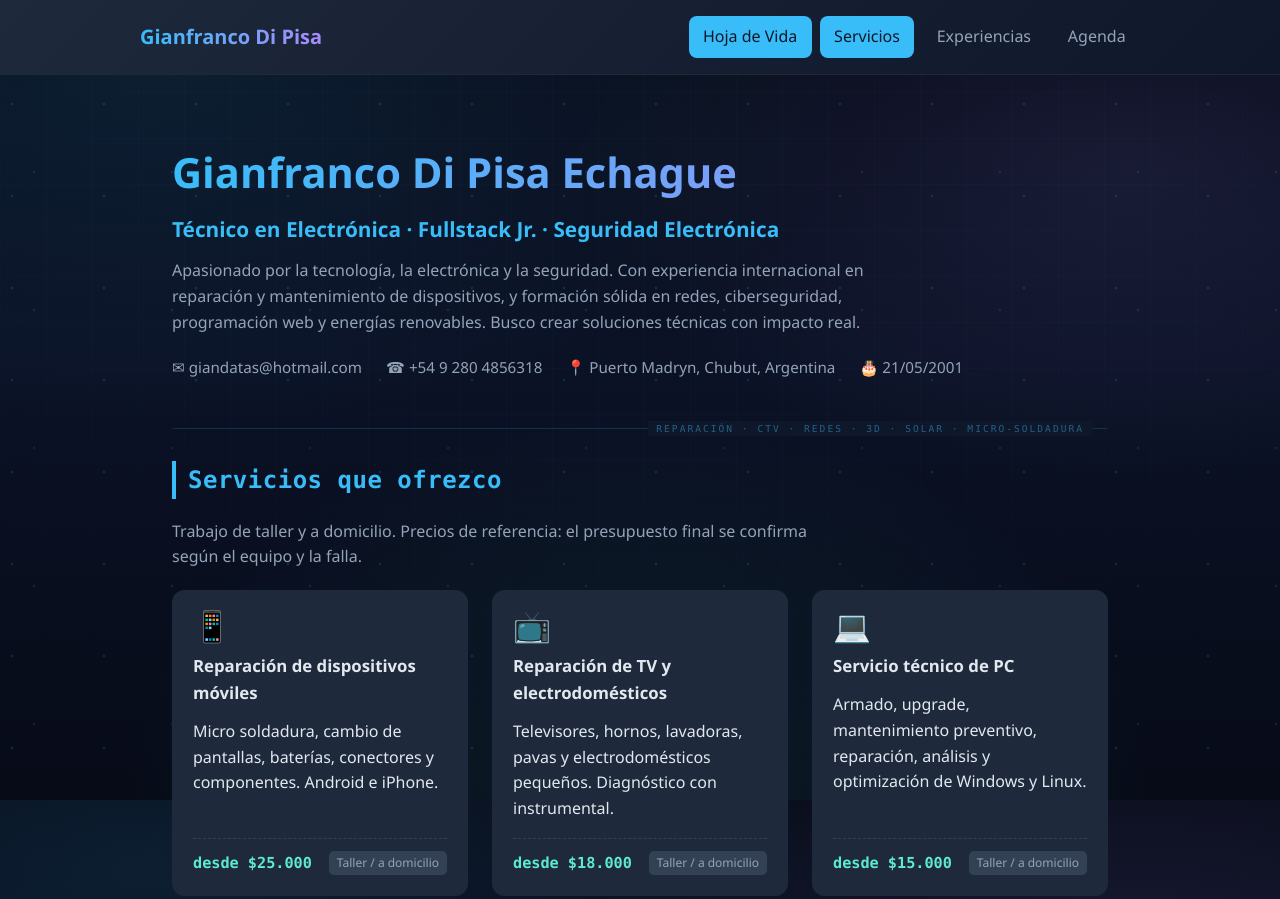
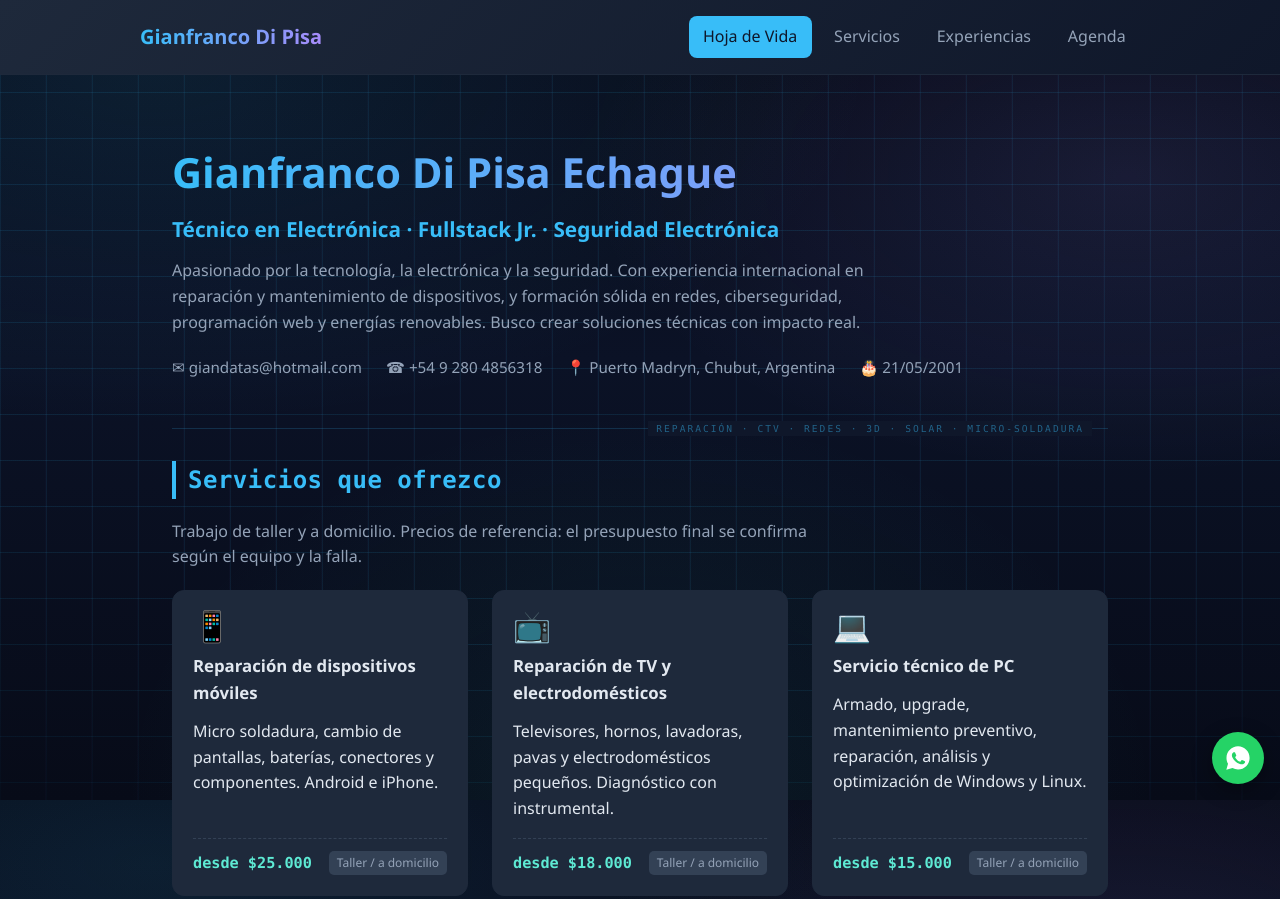
Before and after one commit to gican/portfolio, a website: page index.html in a window 1280 px wide. Shown: the top 899 px of the page. Drawn offline with Linux system fonts and the light colour scheme.

Commit message:
Fix thread history on login, nav duplication and add floating WhatsApp button
- Rewrite thread loading with proper subscription lifecycle so clients see their own history
- Skip private collection queries for guests (were causing permission errors)
- Clear admin panel and message listeners on session change
- Fix Servicios nav link duplicating Hoja de Vida active state
- Strengthen circuit background visibility
- Floating WhatsApp button on all pages

```diff
--- a/css/style.css
+++ b/css/style.css
@@ -454,13 +454,13 @@ body::before {
   inset: 0;
   pointer-events: none;
   z-index: 0;
-  opacity: 0.5;
+  opacity: 0.85;
   background-image:
-    linear-gradient(rgba(56, 189, 248, 0.055) 1px, transparent 1px),
-    linear-gradient(90deg, rgba(56, 189, 248, 0.055) 1px, transparent 1px);
+    linear-gradient(rgba(56, 189, 248, 0.10) 1px, transparent 1px),
+    linear-gradient(90deg, rgba(56, 189, 248, 0.10) 1px, transparent 1px);
   background-size: 46px 46px;
-  mask-image: radial-gradient(ellipse 90% 70% at 50% 25%, #000 40%, transparent 100%);
-  -webkit-mask-image: radial-gradient(ellipse 90% 70% at 50% 25%, #000 40%, transparent 100%);
+  mask-image: radial-gradient(ellipse 120% 90% at 50% 30%, #000 55%, transparent 100%);
+  -webkit-mask-image: radial-gradient(ellipse 120% 90% at 50% 30%, #000 55%, transparent 100%);
 }
 
 /* nodos / pads de circuito en las esquinas */
@@ -470,11 +470,19 @@ body::after {
   inset: 0;
   pointer-events: none;
   z-index: 0;
-  opacity: 0.32;
+  opacity: 0.6;
   background-image:
-    radial-gradient(circle at 12px 12px, rgba(56, 189, 248, 0.5) 1.5px, transparent 1.6px),
-    radial-gradient(circle at 34px 34px, rgba(167, 139, 250, 0.4) 1.5px, transparent 1.6px);
-  background-size: 92px 92px, 138px 138px;
+    radial-gradient(circle at 12px 12px, rgba(56, 189, 248, 0.75) 1.5px, transparent 1.6px),
+    radial-gradient(circle at 34px 34px, rgba(167, 139, 250, 0.6) 1.5px, transparent 1.6px),
+    radial-gradient(circle at 58px 58px, rgba(45, 212, 191, 0.45) 1.2px, transparent 1.3px);
+  background-size: 92px 92px, 138px 138px, 184px 184px;
+}
+
+/* Trazas de circuito: líneas que conectan los nodos */
+body::after {
+  background-image:
+    repeating-linear-gradient(0deg, transparent 0 45px, rgba(56, 189, 248, 0.05) 45px 46px),
+    repeating-linear-gradient(90deg, transparent 0 45px, rgba(167, 139, 250, 0.04) 45px 46px);
 }
 
 header, main, footer { position: relative; z-index: 1; }
@@ -599,6 +607,54 @@ h2 {
 
 .btn-ghost:hover {
   background: rgba(56, 189, 248, 0.12);
+}
+
+/* =========================================================
+   BOTONES FLOTANTES (WhatsApp / volver arriba)
+   ========================================================= */
+.float-actions {
+  position: fixed;
+  right: 1rem;
+  bottom: 1rem;
+  z-index: 60;
+  display: flex;
+  flex-direction: column;
+  gap: 0.6rem;
+}
+
+.float-btn {
+  width: 52px;
+  height: 52px;
+  border-radius: 50%;
+  display: flex;
+  align-items: center;
+  justify-content: center;
+  box-shadow: 0 6px 20px rgba(0, 0, 0, 0.35);
+  transition: transform 0.18s ease, box-shadow 0.18s ease;
+}
+
+.float-btn:hover {
+  transform: scale(1.08);
+}
+
+.float-btn svg {
+  width: 28px;
+  height: 28px;
+}
+
+.float-wa {
+  background: #25d366;
+  color: #fff;
+}
+
+.float-wa:hover {
+  box-shadow: 0 8px 26px rgba(37, 211, 102, 0.5);
+}
+
+@media (max-width: 600px) {
+  .float-actions { right: 0.75rem; bottom: 0.75rem; }
+  .float-btn { width: 48px; height: 48px; }
+  .float-btn svg { width: 26px; height: 26px; }
 }
 
 @media (max-width: 600px) {
--- a/index.html
+++ b/index.html
@@ -135,6 +135,7 @@
       .join("");
 
     renderGoUp();
+    renderFloatActions();
   </script>
 </body>
 </html>
--- a/js/ui.js
+++ b/js/ui.js
@@ -1,16 +1,40 @@
 function renderNav(active) {
   const links = [
     { href: "index.html", label: "Hoja de Vida" },
-    { href: "index.html#servicios", label: "Servicios" },
+    { href: "index.html#servicios", label: "Servicios", hash: "#servicios" },
     { href: "experiencias.html", label: "Experiencias" },
     { href: "blog.html", label: "Agenda" },
   ];
   return links
-    .map(
-      (l) =>
-        `<a href="${l.href}" class="${l.href.split("#")[0] === active ? "active" : ""}">${l.label}</a>`
-    )
+    .map(function (l) {
+      const page = l.href.split("#")[0];
+      let isActive = page === active;
+      // "index.html#servicios" only highlights on the home page AND when the
+      // servicios section is the one in view, so it never duplicates Hoja de Vida.
+      if (l.hash && isActive) {
+        isActive =
+          typeof window !== "undefined" &&
+          window.location.hash === l.hash &&
+          Boolean(document.getElementById("servicios"));
+      }
+      return (
+        '<a href="' + l.href + '" class="' + (isActive ? "active" : "") + '">' + l.label + "</a>"
+      );
+    })
     .join("");
+}
+
+function renderFloatActions() {
+  if (document.querySelector(".float-actions")) return;
+  var box = document.createElement("div");
+  box.className = "float-actions";
+  box.innerHTML =
+    '<a class="float-btn float-wa" href="https://wa.me/542804856318" target="_blank" rel="noopener" ' +
+    'aria-label="Escribime por WhatsApp" title="Escribime por WhatsApp">' +
+    '<svg viewBox="0 0 24 24" aria-hidden="true" focusable="false">' +
+    '<path fill="currentColor" d="M12.04 2C6.58 2 2.13 6.45 2.13 11.91c0 1.75.46 3.45 1.32 4.95L2 22l5.25-1.38a9.9 9.9 0 0 0 4.79 1.22h.01c5.46 0 9.91-4.45 9.91-9.91C21.96 6.45 17.5 2 12.04 2zm5.8 14.05c-.24.68-1.42 1.31-1.96 1.34-.5.03-.98.23-3.3-.69-2.78-1.1-4.55-3.94-4.69-4.13-.13-.19-1.13-1.5-1.13-2.86 0-1.36.71-2.03.97-2.31.24-.27.53-.34.71-.34.18 0 .37 0 .53.01.17.01.4-.06.62.47.24.56.8 1.94.87 2.08.07.14.12.3.02.49-.1.19-.14.3-.29.47-.14.16-.3.36-.43.49-.14.14-.29.29-.13.57.17.28.74 1.22 1.58 1.98 1.09.97 2 1.27 2.28 1.42.28.14.45.12.61-.07.17-.2.7-.81.88-1.09.19-.28.37-.23.62-.14.25.09 1.61.76 1.89.9.28.14.46.21.53.32.07.12.07.68-.17 1.35z"/>' +
+    "</svg></a>";
+  document.body.appendChild(box);
 }
 
 function renderGoUp() {
```
Also changed, not shown: blog.html (+4 -0 lines), experiencias.html (+1 -0 lines), js/blog.js (+18 -3 lines).
